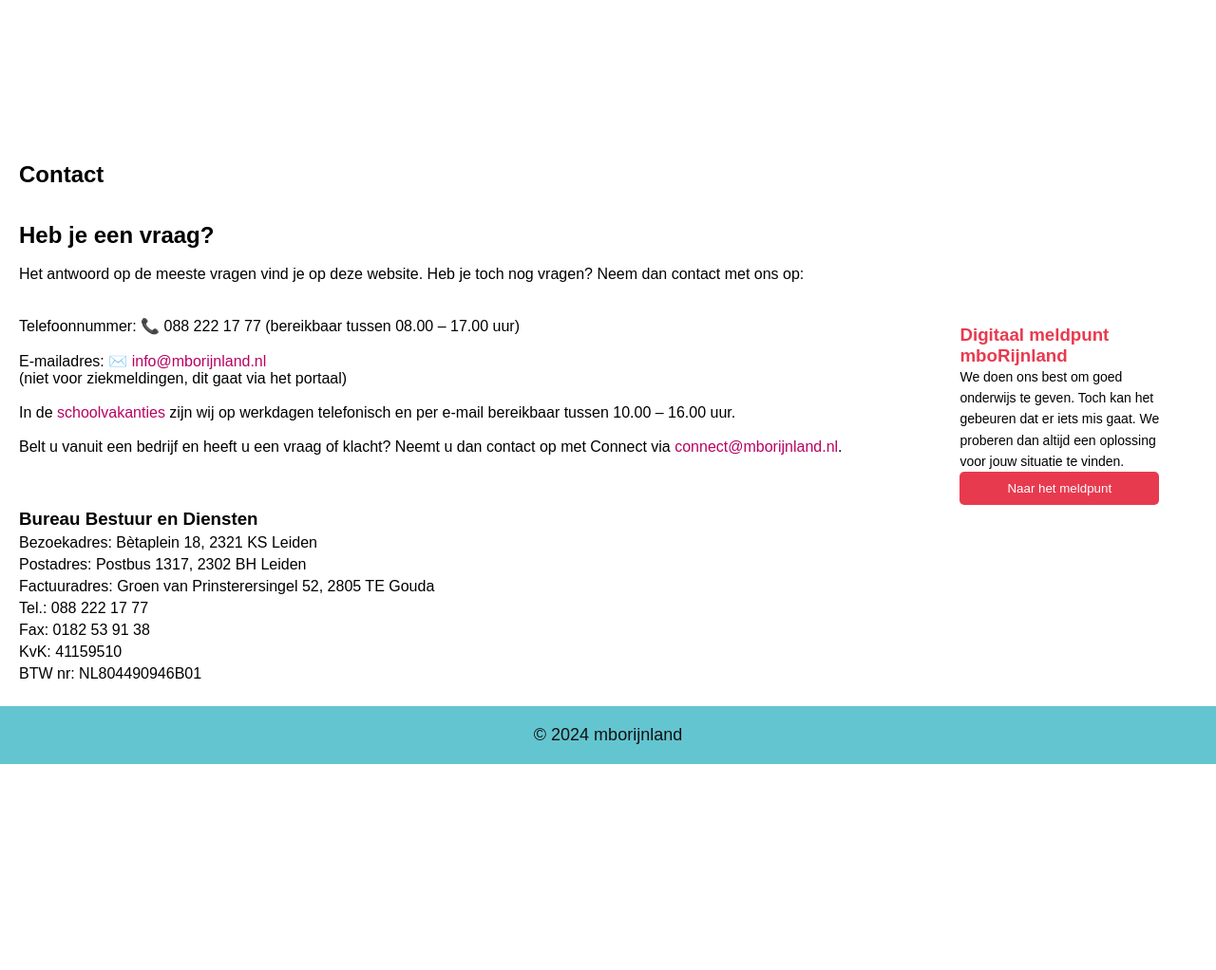
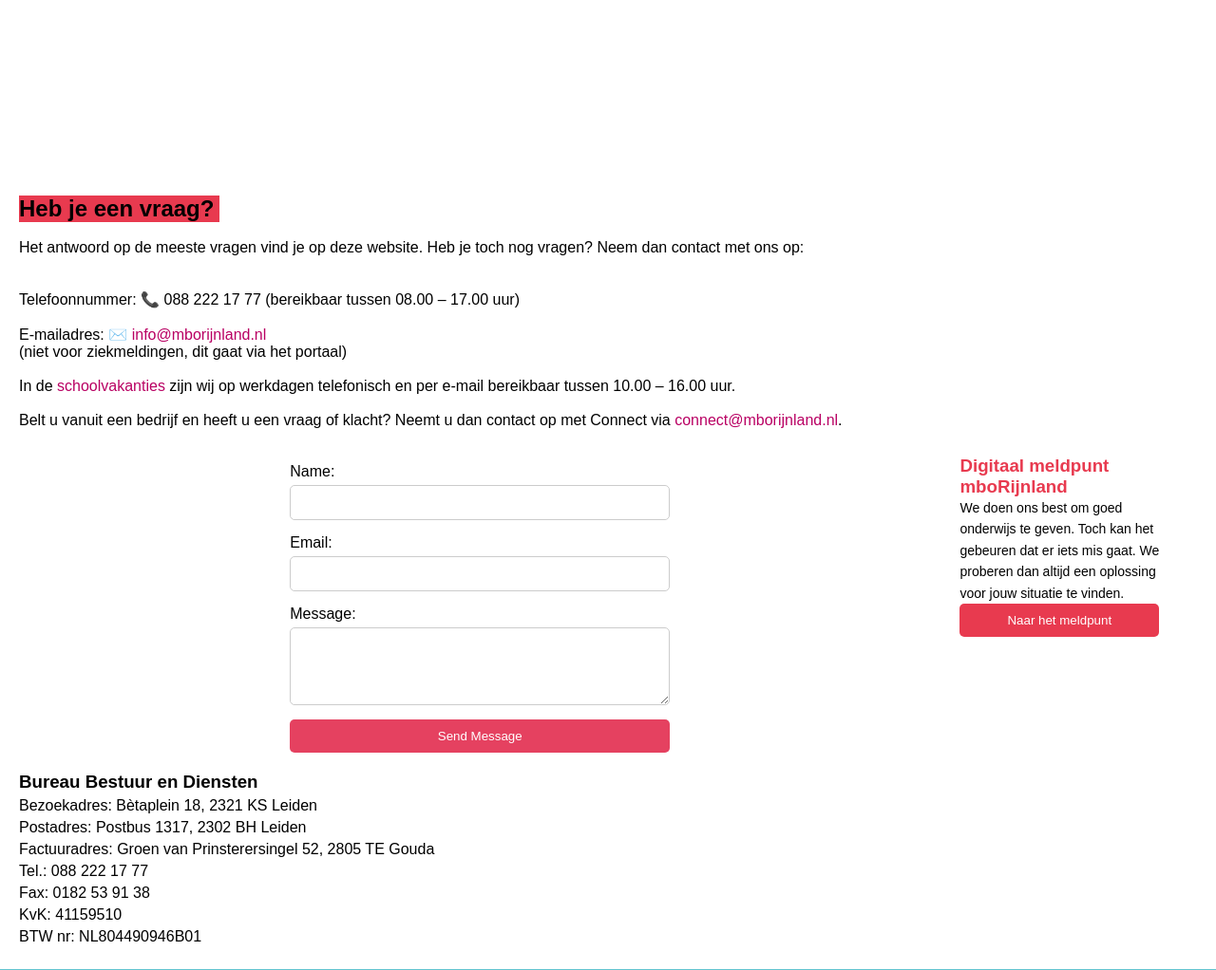
Before and after one commit to ala-lms-veilig/lo2e-swd4-4groep3, a PHP site: page /contact.html in a window 1280 px wide; the page is wider, and only the part inside the window is pictured. Shown: the part 56-1078 px from the top of that part at 95% size. Before the commit the page ends 861 px from the top of that part, so only its background shows below. Run offline with PHP 8.4, Linux system fonts and the light colour scheme.

Commit message:
contact pagina
form toegevoegd en css aangepast

```diff
--- a/contact.html
+++ b/contact.html
@@ -4,7 +4,7 @@
     <meta charset="UTF-8">
     <meta name="viewport" content="width=device-width, initial-scale=1.0">
     <title>Contact - mboRijnland</title>
-    <link rel="stylesheet" href="style2.css">
+    <link rel="stylesheet" href="contactformtesten.css">
 </head>
 <body>
 
@@ -20,7 +20,7 @@
 
     <div class="container">
         <section class="contact-section">
-        <h1>Contact</h1><br><br>
+            <br><br>
             <div class="contact-info">
                 <h2>Heb je een vraag?</h2><br>
                 <p>Het antwoord op de meeste vragen vind je op deze website. Heb je toch nog vragen? Neem dan contact met ons op:</p><br>
@@ -31,6 +31,20 @@
                 <p>In de <a href="#">schoolvakanties</a> zijn wij op werkdagen telefonisch en per e-mail bereikbaar tussen 10.00 – 16.00 uur.</p><br>
                 <p>Belt u vanuit een bedrijf en heeft u een vraag of klacht? Neemt u dan contact op met Connect via <a href="mailto:connect@mborijnland.nl">connect@mborijnland.nl</a>.</p><br><br>
             </div>
+
+        <form action="submit_form.php" method="POST">
+            <label for="name">Name:</label>
+            <input type="text" id="name" name="name" required>
+
+            <label for="email">Email:</label>
+            <input type="email" id="email" name="email" required>
+
+            <label for="message">Message:</label>
+            <textarea id="message" name="message" rows="4" required></textarea>
+
+            <button type="submit">Send Message</button>
+        </form>
+
 
         <div class="locations">
 
--- a/contactformtesten.css
+++ b/contactformtesten.css
@@ -21,6 +21,7 @@
     border-radius: 5px;
     cursor: pointer;
 }
+
 button:hover {
     background-color: #3a0f49;
 }
```
Lines whose indentation alone changed are shown as unchanged.
